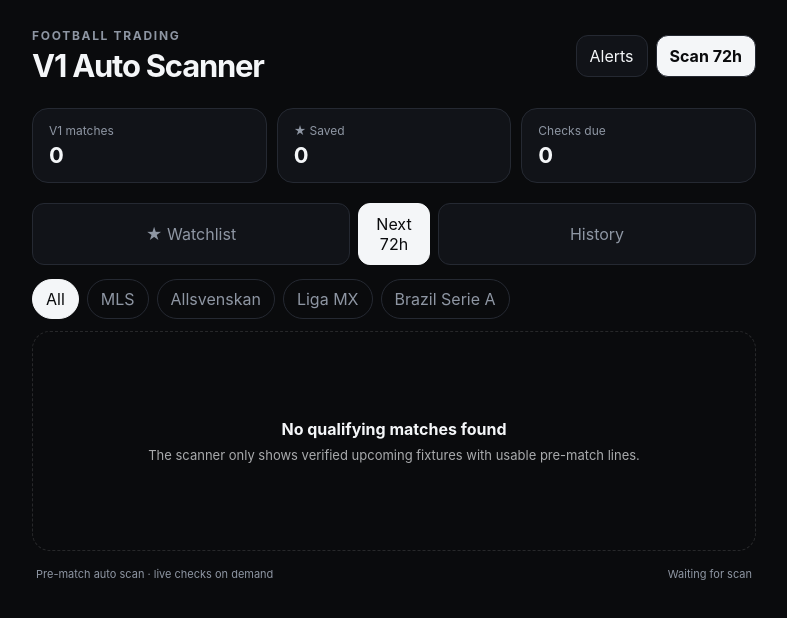
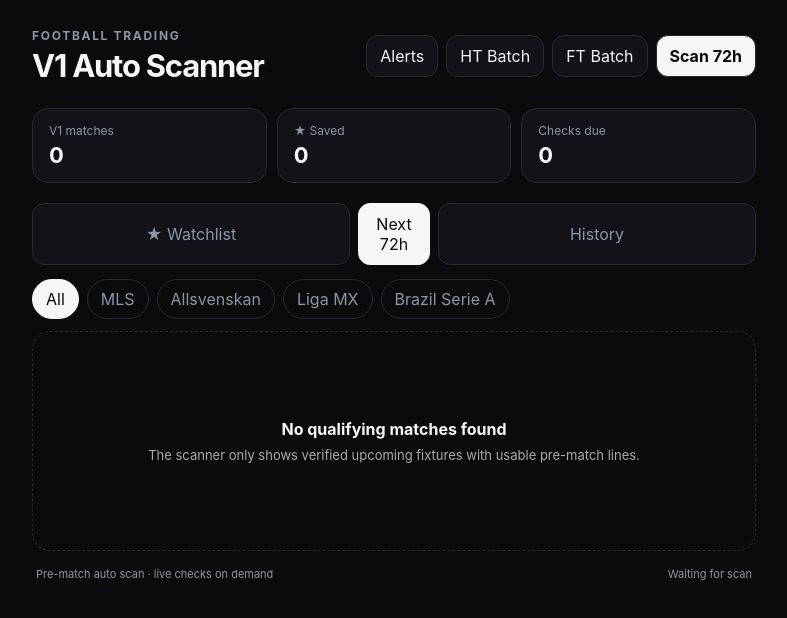
Before and after one commit to cuonglv1108/football-trading-v1, a Next.js app in the folder football-trading-v1/: page / in a window 1280 px wide. Shown: the top 618 px of the page, without its empty margins (246-1033 px from the left). Built offline with nearby package versions, Linux system fonts and the light colour scheme.

Commit message:
Add shared HT and FT batch workflow with persistent research history

```diff
--- a/football-trading-v1/app/page.tsx
+++ b/football-trading-v1/app/page.tsx
@@ -48,12 +48,106 @@ export default function Home() {
   const [scanCoverage, setScanCoverage] = useState('');
   const [budgetStatus, setBudgetStatus] = useState('');
   const [htLoadingId, setHtLoadingId] = useState<string | null>(null);
+  const [batchLoading, setBatchLoading] = useState<'HT' | 'FT' | null>(null);
 
   useEffect(() => {
     setStarred(readSaved(STAR_KEY));
     setHistory(readSaved(HISTORY_KEY));
     loadCachedScan();
+    loadSharedResearch();
   }, []);
+
+  async function loadSharedResearch() {
+    try {
+      const res = await fetch('/api/research', { cache: 'no-store' });
+      const data = await res.json();
+      const shared = (data.rows ?? []) as TradingMatch[];
+      if (!shared.length) return;
+      setHistory(prev => {
+        const merged = new Map<string, TradingMatch>();
+        for (const m of shared) merged.set(`${m.id}-${m.researchPhase ?? m.status}`, m);
+        for (const m of prev) {
+          const key = `${m.id}-${m.researchPhase ?? m.status}`;
+          if (!merged.has(key)) merged.set(key, m);
+        }
+        const next = Array.from(merged.values()).slice(0, 500);
+        localStorage.setItem(HISTORY_KEY, JSON.stringify(next));
+        return next;
+      });
+    } catch {
+      // Local history remains available if shared history cannot load.
+    }
+  }
+
+  async function persistResearch(snapshot: TradingMatch) {
+    try {
+      await fetch('/api/research', {
+        method: 'POST',
+        headers: { 'Content-Type': 'application/json' },
+        body: JSON.stringify(snapshot),
+      });
+    } catch {
+      // History still remains locally available.
+    }
+  }
+
+  function dueForPhase(match: TradingMatch, phase: 'HT' | 'FT') {
+    if (!match.kickoff) return false;
+    const elapsed = (Date.now() - new Date(match.kickoff).getTime()) / 60000;
+    if (phase === 'HT') return elapsed >= 43 && elapsed <= 85 && !match.htCheckedAt;
+    return elapsed >= 105 && match.status !== 'FT';
+  }
+
+  async function runLiveBatch(phase: 'HT' | 'FT') {
+    const candidates = starred.filter(m => dueForPhase(m, phase)).slice(0, 10);
+    if (!candidates.length) {
+      setNotice(phase === 'HT' ? 'No HT checks are due right now.' : 'No FT checks are due right now.');
+      return;
+    }
+
+    setBatchLoading(phase);
+    setNotice(`${phase} Batch · checking ${candidates.length} matches in one shared request…`);
+    try {
+      const res = await fetch('/api/live-batch', {
+        method: 'POST',
+        headers: { 'Content-Type': 'application/json' },
+        body: JSON.stringify({ phase, matches: candidates }),
+      });
+      const data = await res.json();
+
+      if (data.providerStatus === 'DAILY_LIVE_BUDGET_REACHED') {
+        setNotice('Live-data daily budget reached. No paid batch was started.');
+        return;
+      }
+      if (data.providerStatus !== 'CONNECTED') {
+        setNotice(data.error || 'Batch check failed.');
+        return;
+      }
+
+      const results = (data.results ?? []) as TradingMatch[];
+      const byId = new Map(results.map(m => [m.id, m]));
+      setStarred(prev => {
+        const next = prev.map(m => byId.get(m.id) ?? m);
+        localStorage.setItem(STAR_KEY, JSON.stringify(next));
+        return next;
+      });
+      setMatches(prev => prev.map(m => byId.get(m.id) ?? m));
+      setHistory(prev => {
+        const merged = [...results, ...prev];
+        const deduped = Array.from(new Map(merged.map(m => [`${m.id}-${m.researchPhase ?? m.status}`, m])).values()).slice(0, 500);
+        localStorage.setItem(HISTORY_KEY, JSON.stringify(deduped));
+        return deduped;
+      });
+
+      setNotice(
+        `${phase} Batch · ${results.length} matches · ${data.webCalls ?? 0} web calls · est. ${Number(data.estimatedCostUsd ?? 0).toFixed(3)}`
+      );
+    } catch {
+      setNotice(`${phase} Batch failed. Saved data was not overwritten.`);
+    } finally {
+      setBatchLoading(null);
+    }
+  }
 
   async function loadCachedScan() {
     try {
@@ -245,6 +339,7 @@ export default function Home() {
         return next;
       });
       saveHistory([updated, ...history]);
+      void persistResearch({ ...updated, researchPhase: 'HT' });
       setNotice(`HT Check · ${String(data.action).replace(/_/g, ' ')}`);
     } catch {
       setNotice('HT Check failed. Try again.');
@@ -283,6 +378,7 @@ export default function Home() {
     setMatches(matches.map(m => m.id === evaluated.id ? evaluated : m));
     saveStarred(starred.map(m => m.id === evaluated.id ? evaluated : m));
     saveHistory([evaluated, ...history]);
+    void persistResearch({ ...evaluated, researchPhase: 'MANUAL' });
 
     if (evaluated.state === 'TRIGGER' && 'Notification' in window && Notification.permission === 'granted') {
       new Notification(`V1 TRIGGER — ${evaluated.home} vs ${evaluated.away}`, {
@@ -339,6 +435,12 @@ export default function Home() {
         </div>
         <div className="headerActions">
           <button className="notify" onClick={enableNotifications}>Alerts</button>
+          <button className="notify" onClick={() => runLiveBatch('HT')} disabled={batchLoading !== null}>
+            {batchLoading === 'HT' ? 'HT Batch…' : 'HT Batch'}
+          </button>
+          <button className="notify" onClick={() => runLiveBatch('FT')} disabled={batchLoading !== null}>
+            {batchLoading === 'FT' ? 'FT Batch…' : 'FT Batch'}
+          </button>
           <button className="addBtn" onClick={scanUpcoming} disabled={loading}>
             {loading ? 'Scanning…' : 'Scan 72h'}
           </button>
@@ -369,8 +471,8 @@ export default function Home() {
 
       {view === 'HISTORY' && history.length > 0 && (
         <div className="historyBar">
-          <span>Every checkpoint snapshot is saved locally.</span>
-          <button onClick={() => { setHistory([]); localStorage.removeItem(HISTORY_KEY); }}>Clear</button>
+          <span>HT/FT research snapshots are shared and persisted for later V1 analysis.</span>
+          <button onClick={() => { setHistory([]); localStorage.removeItem(HISTORY_KEY); }}>Clear local</button>
         </div>
       )}
 
```
